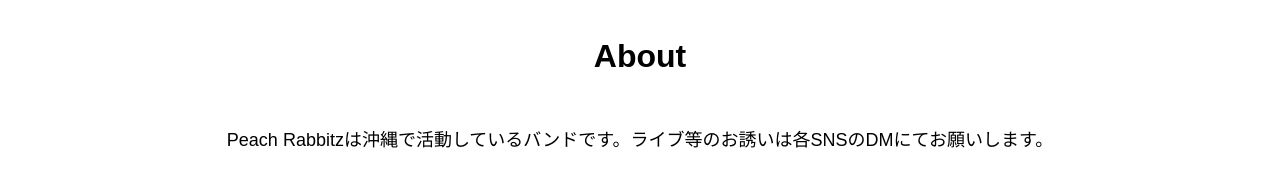
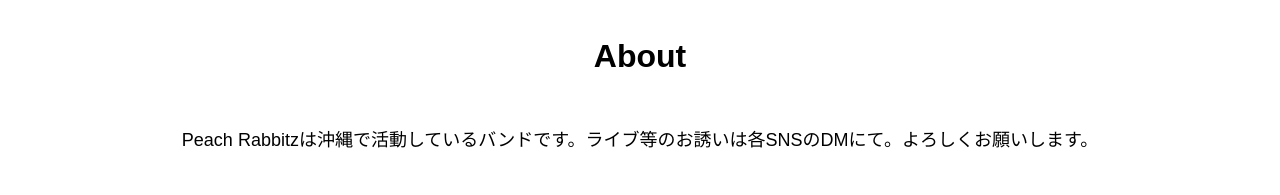
Before and after one commit to saki-hoku/peach_rabbitz, a plain HTML site: page index.html in a window 1280 px wide. Shown: the part 880-1075 px from the top of the page. Drawn offline with Linux system fonts and the light colour scheme; grey boxes are pictures that could not be loaded.

Commit message:
文言変更。

```diff
--- a/index.html
+++ b/index.html
@@ -57,7 +57,7 @@
     <section class="section">
       <div class="section__inner">
         <h2 class="headingLv2">About</h2>
-        <p class="lead">Peach Rabbitzは沖縄で活動しているバンドです。ライブ等のお誘いは各SNSのDMにてお願いします。</p>
+        <p class="lead">Peach Rabbitzは沖縄で活動しているバンドです。ライブ等のお誘いは各SNSのDMにて。よろしくお願いします。</p>
         <div class="movie">
           <div class="movie__item">
             <iframe width="560" height="315" src="https://www.youtube.com/embed/3Q2_IR2Yz3o" title="YouTube video player" frameborder="0" allow="accelerometer; autoplay; clipboard-write; encrypted-media; gyroscope; picture-in-picture" allowfullscreen></iframe>
```
